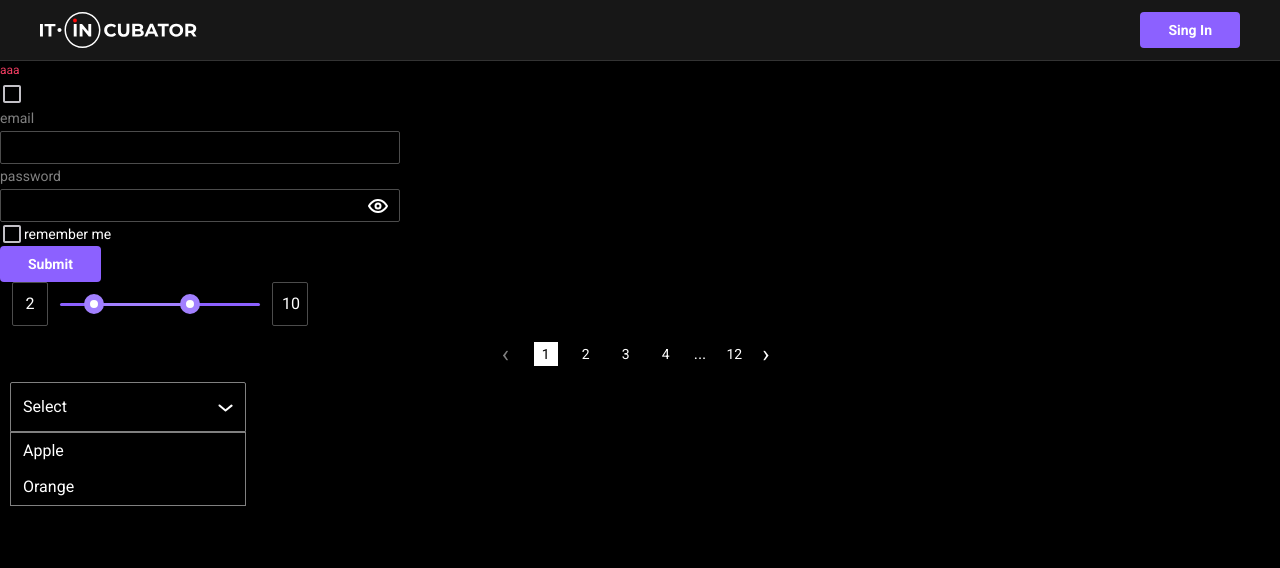
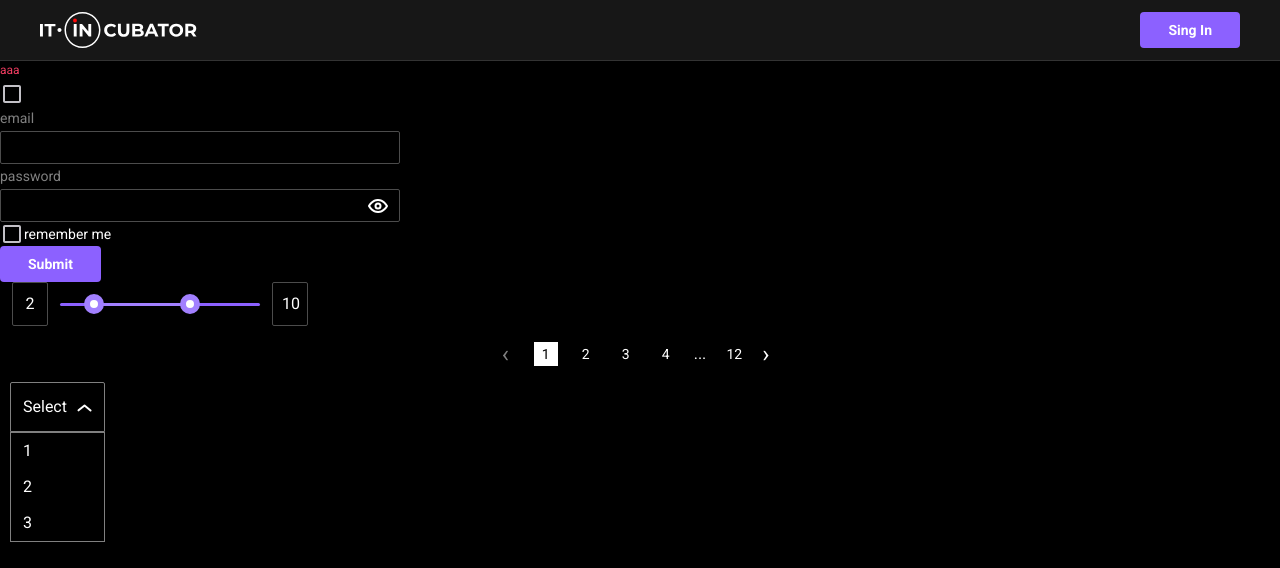
Before and after one commit to tania2501/student-cards, a React (Vite) app: page / in a window 1280 px wide. Both pictures are taken after a click on the button "Select". Shown: the top 568 px of the page. Built offline with nearby package versions, Linux system fonts and the light colour scheme.

Commit message:
add select stories, style

```diff
--- a/src/App.tsx
+++ b/src/App.tsx
@@ -17,7 +17,7 @@ export function App() {
       <Header />
       <MainSlider value={[2, 10]} step={1} max={15} />
       <Pagination contentPerPage={1} count={12} />
-      <MainSelect />
+      <MainSelect value={['1', '2', '3']} defaultValue="Select" />
     </div>
   )
 }
--- a/src/assets/icons/arrow.tsx
+++ b/src/assets/icons/arrow.tsx
@@ -7,10 +7,10 @@ export const SvgArrowDown = () => (
   </svg>
 )
 export const SvgArrowTop = () => (
-  <svg xmlns="http://www.w3.org/2000/svg" width={24} height={24} fill="none">
+  <svg xmlns="http://www.w3.org/2000/svg" width={15} height={8} fill="none">
     <path
       fill="#fff"
-      d="M19.542 14.514a1.001 1.001 0 0 1-1.64.77l-5.36-4.48-5.37 4.32a1 1 0 0 1-1.41-.15 1 1 0 0 1 .15-1.46l6-4.83a1 1 0 0 1 1.27 0l6 5a1 1 0 0 1 .36.83Z"
+      d="M14.542 6.514a1 1 0 0 1-1.64.77l-5.36-4.48-5.37 4.32a1 1 0 0 1-1.41-.15 1 1 0 0 1 .15-1.46l6-4.83a1 1 0 0 1 1.27 0l6 5a1 1 0 0 1 .36.83Z"
     />
   </svg>
 )
--- a/src/components/ui/select/select.module.scss
+++ b/src/components/ui/select/select.module.scss
@@ -1,28 +1,27 @@
-
 .main {
   color: #fff;
-
 }
 
 .SelectTrigger {
   display: inline-flex;
+  gap: 5px;
   align-items: center;
   justify-content: space-between;
+
+  height: 36px;
+  margin-left: 10px;
+  padding: 6px 12px;
+
+  background: var(--color-dark-900);
+  border: 1px solid var(--color-dark-100);
   border-radius: 2px 2px 0 0;
-  padding: 6px 12px;
-  border: 1px solid var(--color-dark-100);
-  background: var(--color-dark-900);
-  width: 210px;
-  height: 36px;
-  gap: 5px;
-  margin-left: 10px;
 
   &:hover {
     background-color: var(--color-dark-100);
   }
 
   &:focus {
-    box-shadow: 0 0 0 2px black;
+    border:  1px solid var(--color-info-700);
   }
 }
 
@@ -31,7 +30,7 @@
 }
 
 .SelectIcon {
-  margin-left: 90px;
+  margin-left: 5px;
 }
 
 .value {
@@ -45,18 +44,23 @@
 }
 
 .SelectItem {
-  color: var(--color-light-100);
-  height: 36px;
+  user-select: none;
+
+  position: relative;
+
   display: flex;
   align-items: center;
+
+  height: 36px;
   padding: 6px 12px;
-  position: relative;
-  user-select: none;
+
+  color: var(--color-light-100);
+
   outline: none;
 
   &:hover {
+    color: var(--color-accent-300);
+    background-color: var(--color-accent-900);
     outline: none;
-    background-color: var(--color-accent-500);
-    color: var(--color-accent-100);
   }
 }
--- a/src/components/ui/select/select.tsx
+++ b/src/components/ui/select/select.tsx
@@ -1,4 +1,4 @@
-import { Component, forwardRef, useState } from 'react'
+import { forwardRef, useState } from 'react'
 
 import * as Select from '@radix-ui/react-select'
 
@@ -7,20 +7,36 @@ import { Typography } from '../typography'
 
 import s from './select.module.scss'
 
-export const MainSelect = () => {
+type SelectPropsType = {
+  value: string[]
+  defaultValue: string
+}
+
+export const MainSelect = (props: SelectPropsType) => {
+  const [icon, setIcon] = useState<JSX.Element>(<SvgArrowDown />)
+  const change = () => {
+    if (icon.type.name === 'SvgArrowDown') {
+      setIcon(<SvgArrowTop />)
+    } else {
+      setIcon(<SvgArrowDown />)
+    }
+  }
 
   return (
     <div className={s.main}>
-      <Select.Root>
-        <Select.Trigger className={s.SelectTrigger} placeholder="Select a fruit…">
-          <Select.Value className={s.value} placeholder={'Select'} />
-          <Select.Icon className={s.SelectIcon}>
-            <SvgArrowDown />
-          </Select.Icon>
+      <Select.Root onOpenChange={change}>
+        <Select.Trigger className={s.SelectTrigger}>
+          <Select.Value className={s.value} placeholder={props.defaultValue} />
+          <Select.Icon className={s.SelectIcon}>{icon}</Select.Icon>
         </Select.Trigger>
         <Select.Content position="popper" className={s.SelectContent}>
-          <SelectItem value="apple">Apple</SelectItem>
-          <SelectItem value="orange">Orange</SelectItem>
+          {props.value.map((el, i) => {
+            return (
+              <SelectItem key={i} value={el}>
+                {el}
+              </SelectItem>
+            )
+          })}
         </Select.Content>
       </Select.Root>
     </div>
```
Also changed, not shown: 1 other file (tests, documents, lock files or other folders).
